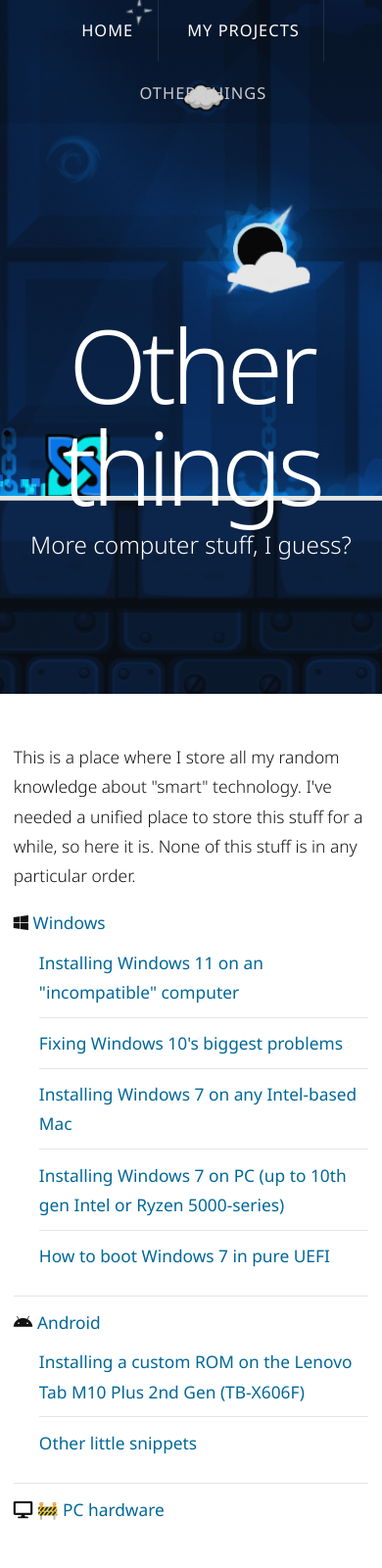
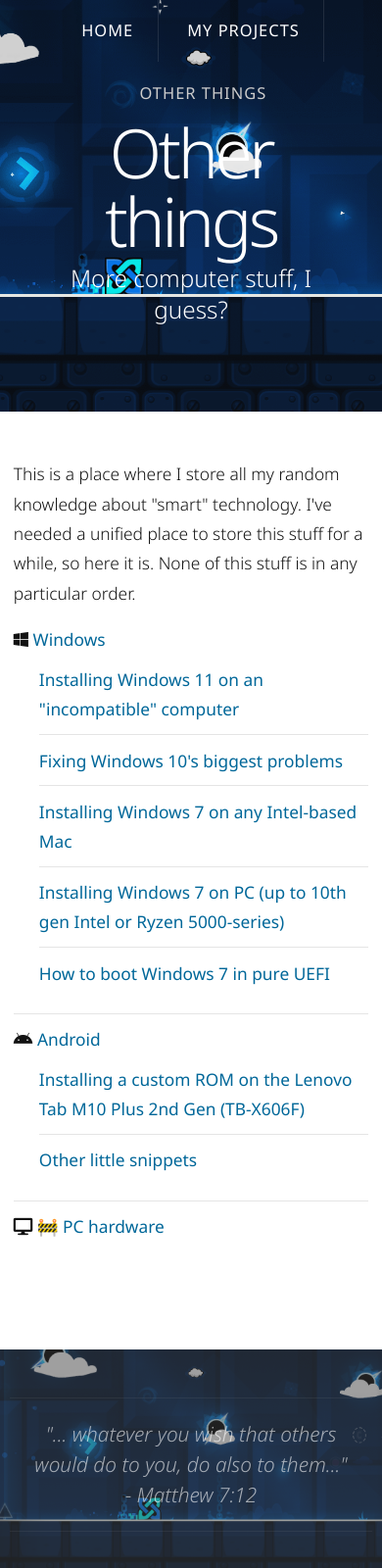
Before and after one commit to EJSnow/ejsnow.github.io, a plain HTML site: page things.html in a window 390 px wide. Shown: the top 1600 px of the page at 98% size. Drawn offline with Linux system fonts and the light colour scheme.

Commit message:
Made the layout semi-responsive using only CSS
I made the site layout semi-responsive, i.e, it scales a bit for different screen sizes. I also did it entirely in CSS, which keeps it extremely efficient. I'm not going to add any JS until I either implement a dark mode or do something interactive, since once you add interactivity, you have to use a scripting language of some kind. Also edited the homepage a tiny bit. Note that most of the links on the `things` page are currently broken, I will add pages for the links soon. But right now, it just leads to a 404 page.

```diff
--- a/css/style-new.css
+++ b/css/style-new.css
@@ -212,7 +212,7 @@ section, article {
 	background-attachment: fixed;
 	background-size: cover;
 	text-align: center;
-		padding: 9em 0 7em 0;
+	padding: 9em 0 7em 0;
 }
 	#header:before {
 		content: '';
@@ -223,11 +223,6 @@ section, article {
 		height: 100%;
 		background: rgba(64, 64, 64, 0.125);
 	}
-@media only screen and (max-width: 480px) {
-	#logo {
-		padding-top: 150px;
-	}
-}
 #logo {
 	position: relative;
 	z-index: 1;
@@ -318,14 +313,58 @@ section, article {
 }
 /* Some responsiveness */
 @media only screen and (min-width: 2560px) {
-	.container {
+	#content.container {
+		max-width: 70%;
+	}
+	#tweet .container {
 		max-width: 70%;
 	}
 }
 @media only screen and (max-width: 1200px) {
-	.container {
+	#content.container {
 		max-width: 100%;
 		padding: 0.8em;
+	}
+	#tweet {
+		padding: 4em 0 !important;
+	}
+}
+@media only screen and (max-width: 960px) {
+	#header {
+		padding: 8em 0 6em 0;
+	}
+		.homepage #header {
+			padding: 12em 0 10em 0;
+		}
+	.homepage #content {
+		font-size: 1em;
+	}
+	#tweet {
+		padding: 3em 0 !important;
+	}
+		#tweet .container {
+			max-width: 95%;
+			padding: 0.8em 0;
+		}
+	#intro {
+		font-size: 1em !important;
+	}
+	#logo h1 {
+		font-size: 4em;
+	}
+}
+@media only screen and (max-width: 540px) {
+	#header {
+		padding: 7em 0 5em 0;
+	}
+		.homepage #header {
+			padding: 9em 0 7em 0;
+		}
+	#tweet {
+		padding: 2em 0 !important;
+	}
+	#tweet blockquote {
+		font-size: 1.2em !important;
 	}
 }
 /* Page footer */
@@ -391,7 +430,7 @@ section, article {
 		position: relative;
 		border: none;
 		margin: 0;
-		padding: 1em 4em;
+		padding: 1em;
 		line-height: 1.5em;
 		font-size: 1.6em;
 		font-weight: 300;
```
Also changed, not shown: index.html (+3 -3 lines).
